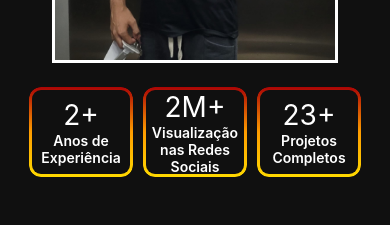
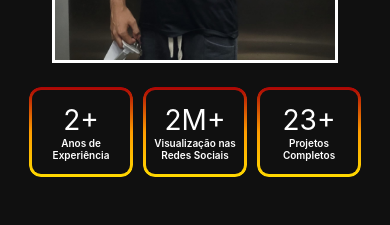
Before and after one commit to CopasFilms/portfolio, a React (Create React App) app in the folder my-project/: page / in a window 390 px wide. Shown: the part 1780-2005 px from the top of the page. Built offline with nearby package versions, Linux system fonts and the light colour scheme.

Commit message:
Adicionando o icone ao site e mudando a descrição do sistema

```diff
--- a/my-project/public/index.html
+++ b/my-project/public/index.html
@@ -7,7 +7,7 @@
     <meta name="theme-color" content="#000000" />
     <meta
       name="description"
-      content="Web site created using create-react-app"
+      content="Portfolio Copas Films"
     />
     <link rel="manifest" href="%PUBLIC_URL%/manifest.json" />
     <title>Copas Films - Portfolio</title>
--- a/my-project/src/pages/homePage/about/About.css
+++ b/my-project/src/pages/homePage/about/About.css
@@ -147,7 +147,7 @@
     }
 
     .text-statistic {
-        font-size: 14px;
+        font-size: 10px;
         margin: 0px;
     }
 }
```
Also changed, not shown: 1 other file (tests, documents, lock files or other folders).
